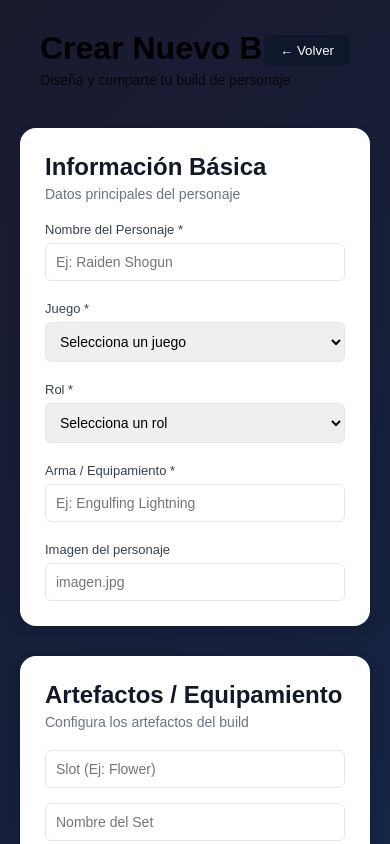
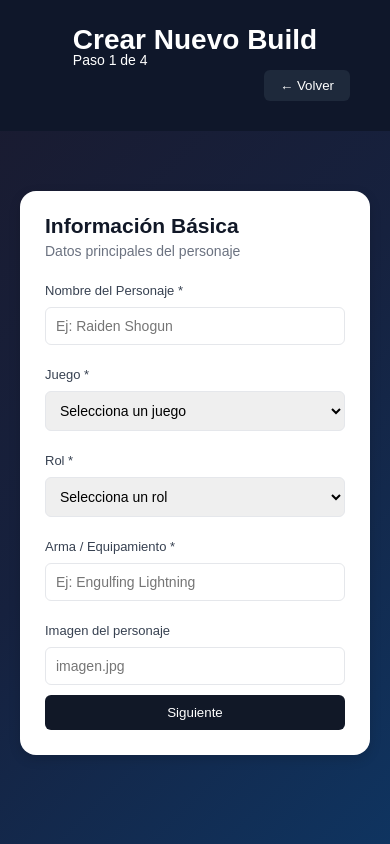
Before and after one commit to marcomorales-web/web-octavo-AdolfoCruz, an Angular app: page /creacion-build in a window 390 px wide. Shown: the top 844 px of the page. Built offline with nearby package versions, Linux system fonts and the light colour scheme.

Commit message:
Actualizacion-Nueva

```diff
--- a/angular.json
+++ b/angular.json
@@ -28,6 +28,7 @@
               }
             ],
             "styles": [
+              "src/material-theme.scss",
               "src/styles.css"
             ],
             "server": "src/main.server.ts",
--- a/package.json
+++ b/package.json
@@ -24,10 +24,12 @@
   "private": true,
   "packageManager": "npm@10.9.3",
   "dependencies": {
+    "@angular/cdk": "~21.1.5",
     "@angular/common": "^21.1.0",
     "@angular/compiler": "^21.1.0",
     "@angular/core": "^21.1.0",
     "@angular/forms": "^21.1.0",
+    "@angular/material": "~21.1.5",
     "@angular/platform-browser": "^21.1.0",
     "@angular/platform-server": "^21.1.0",
     "@angular/router": "^21.1.0",
@@ -41,6 +43,7 @@
     "@angular/build": "^21.1.2",
     "@angular/cli": "^21.1.2",
     "@angular/compiler-cli": "^21.1.0",
+    "@angular/material": "^21.1.5",
     "@types/express": "^5.0.1",
     "@types/node": "^20.17.19",
     "jsdom": "^27.1.0",
--- a/src/app/creacion-build/creacion-build.css
+++ b/src/app/creacion-build/creacion-build.css
@@ -6,50 +6,51 @@
 }
 
 /* header */
+
 .page-header {
-  padding: 30px 40px 20px 40px;
-  position: relative;
+  padding: 30px 40px;
+  background-color: #0f172a;
+  color: white;
+
+  display: flex;
+  justify-content: space-between;
+  align-items: flex-start;
 }
 
-.page-header h1 {
-  font-size: 32px;
-  margin-bottom: 5px;
-}
-
-.page-header p {
-  opacity: 0.8;
-  font-size: 14px;
+.header-left {
+  display: flex;
+  flex-direction: column;
 }
 
 .btn-back {
-  position: absolute;
-  right: 40px;
-  top: 35px;
-  background-color: #0f172a;
+  background-color: #1e293b;
   color: white;
   border: none;
   padding: 8px 16px;
   border-radius: 6px;
   cursor: pointer;
+  transition: 0.2s ease;
 }
 
 .btn-back:hover {
-  background-color: #1e293b;
+  background-color: #334155;
 }
 
-/* contenedor */
 .container {
   padding: 30px 40px;
 }
 
-/* cards */
+/* card */
+
 .card {
   background: #ffffff;
   color: #111827;
   border-radius: 16px;
   padding: 25px;
-  margin-bottom: 30px;
+  max-width: 650px;
+  margin: 40px auto;
   box-shadow: 0 4px 12px rgba(0, 0, 0, 0.15);
+  animation: fadeIn 0.3s ease;
 }
 
 .card h2 {
@@ -63,6 +64,7 @@
 }
 
 /* grid */
+
 .grid-2 {
   display: grid;
   grid-template-columns: repeat(2, 1fr);
@@ -70,7 +72,8 @@
   margin-bottom: 20px;
 }
 
-/* inputs */
+/* Inputs */
+
 .card label {
   display: block;
   font-size: 13px;
@@ -93,6 +96,7 @@
 }
 
 /* Artefactos */
+
 .artifact-item {
   display: flex;
   gap: 15px;
@@ -104,6 +108,7 @@
 }
 
 /* stats */
+
 .stat-item {
   display: flex;
   gap: 15px;
@@ -115,11 +120,14 @@
 }
 
 /* botones */
+
 .btn-outline {
   border: 1px solid #111827;
   padding: 8px 16px;
   border-radius: 6px;
   cursor: pointer;
+  background: transparent;
+  transition: 0.2s ease;
 }
 
 .btn-outline:hover {
@@ -133,13 +141,15 @@
   padding: 10px 18px;
   border-radius: 6px;
   cursor: pointer;
+  transition: 0.2s ease;
 }
 
 .btn-primary:hover {
   background-color: #1f2937;
 }
 
-/* botones finales */
+/* boton final */
+
 .form-actions {
   display: flex;
   justify-content: flex-end;
@@ -147,7 +157,8 @@
   margin-top: 10px;
 }
 
-/* responsividad */
+/* Para hacerlo responsivo */
+
 @media (max-width: 1024px) {
   .grid-2 {
     grid-template-columns: 1fr;
@@ -155,6 +166,16 @@
 }
 
 @media (max-width: 768px) {
+
+  .page-header {
+    flex-direction: column;
+    align-items: center;
+  }
+
+  .btn-back {
+    align-self: flex-end;
+  }
+
   .container {
     padding: 20px;
   }
--- a/src/app/creacion-build/creacion-build.html
+++ b/src/app/creacion-build/creacion-build.html
@@ -1,19 +1,18 @@
 <div class="create-build-page">
   <!-- HEADER -->
   <header class="page-header">
+    <div class="header-left">
+      <h1>Crear Nuevo Build</h1>
+      <p>Paso {{ currentStep }} de 4</p>
+    </div>
+
     <button class="btn-back">← Volver</button>
-
-    <div class="header-content">
-      <h1>Crear Nuevo Build</h1>
-      <p>Diseña y comparte tu build de personaje</p>
-    </div>
   </header>
 
-  <!-- FORM -->
   <div class="container">
     <form>
-      <!-- INFORMACIÓN BÁSICA -->
-      <section class="card">
+      <!-- PASO 1 -->
+      <section class="card" *ngIf="currentStep === 1" @fadeSlide>
         <h2>Información Básica</h2>
         <p>Datos principales del personaje</p>
 
@@ -55,10 +54,14 @@
           <label>Imagen del personaje</label>
           <input type="text" placeholder="imagen.jpg" />
         </div>
+
+        <div class="form-actions">
+          <button type="button" class="btn-primary" (click)="nextStep()">Siguiente</button>
+        </div>
       </section>
 
-      <!-- ARTEFACTOS -->
-      <section class="card">
+      <!-- PASO 2 -->
+      <section class="card" *ngIf="currentStep === 2" @fadeSlide>
         <h2>Artefactos / Equipamiento</h2>
         <p>Configura los artefactos del build</p>
 
@@ -69,10 +72,16 @@
         </div>
 
         <button type="button" class="btn-outline">+ Agregar Artefacto</button>
+
+        <div class="form-actions">
+          <button type="button" class="btn-outline" (click)="prevStep()">Atrás</button>
+
+          <button type="button" class="btn-primary" (click)="nextStep()">Siguiente</button>
+        </div>
       </section>
 
-      <!-- STATS -->
-      <section class="card">
+      <!-- PASO 3 -->
+      <section class="card" *ngIf="currentStep === 3" @fadeSlide>
         <h2>Estadísticas</h2>
         <p>Stats recomendadas para este build</p>
 
@@ -82,22 +91,29 @@
         </div>
 
         <button type="button" class="btn-outline">+ Agregar Stat</button>
+
+        <div class="form-actions">
+          <button type="button" class="btn-outline" (click)="prevStep()">Atrás</button>
+
+          <button type="button" class="btn-primary" (click)="nextStep()">Siguiente</button>
+        </div>
       </section>
 
-      <!-- NOTAS -->
-      <section class="card">
+      <!-- PASO 4 -->
+      <section class="card" *ngIf="currentStep === 4" @fadeSlide>
         <h2>Notas y Consejos</h2>
+
         <textarea
           rows="6"
           placeholder="Escribe consejos, prioridades de stats, rotaciones..."
         ></textarea>
+
+        <div class="form-actions">
+          <button type="button" class="btn-outline" (click)="prevStep()">Atrás</button>
+
+          <button type="submit" class="btn-primary">Crear Build</button>
+        </div>
       </section>
-
-      <!-- BOTONES -->
-      <div class="form-actions">
-        <button type="button" class="btn-outline">Cancelar</button>
-        <button type="submit" class="btn-primary">Crear Build</button>
-      </div>
     </form>
   </div>
 </div>
--- a/src/app/creacion-build/creacion-build.ts
+++ b/src/app/creacion-build/creacion-build.ts
@@ -1,11 +1,40 @@
 import { Component } from '@angular/core';
+import { CommonModule } from '@angular/common';
+import { trigger, transition, style, animate } from '@angular/animations';
 
 @Component({
   selector: 'app-creacion-build',
-  imports: [],
+  standalone: true,
+  imports: [CommonModule],
   templateUrl: './creacion-build.html',
-  styleUrl: './creacion-build.css',
+  styleUrls: ['./creacion-build.css'],
+  animations: [
+    trigger('fadeSlide', [
+      transition(':enter', [
+        style({
+          opacity: 0,
+          transform: 'translateY(30px)'
+        }),
+        animate('600ms ease-out', style({
+          opacity: 1,
+          transform: 'translateY(0)'
+        }))
+      ])
+    ])
+  ]
 })
 export class CreacionBuild {
+  currentStep = 1;
 
+  nextStep() {
+    if (this.currentStep < 4) {
+      this.currentStep++;
+    }
+  }
+
+  prevStep() {
+    if (this.currentStep > 1) {
+      this.currentStep--;
+    }
+  }
 }
--- a/src/app/login/login.css
+++ b/src/app/login/login.css
@@ -25,8 +25,8 @@
 
 /* logo circular */
 .logo img {
-  width: 260px;
-  height: 260px;
+  width: 160px;
+  height: 160px;
   border-radius: 50%;
   object-fit: cover;
 
--- a/src/app/paguina-principal/paguina-principal.css
+++ b/src/app/paguina-principal/paguina-principal.css
@@ -27,6 +27,7 @@
 /* header */
 header {
   padding: 30px 40px 20px 40px;
+  background-color: #0f172a;
   color: white;
 }
 
--- a/src/index.html
+++ b/src/index.html
@@ -6,6 +6,10 @@
   <base href="/">
   <meta name="viewport" content="width=device-width, initial-scale=1">
   <link rel="icon" type="image/x-icon" href="favicon.ico">
+  <link rel="preconnect" href="https://fonts.googleapis.com">
+  <link rel="preconnect" href="https://fonts.gstatic.com" crossorigin>
+  <link href="https://fonts.googleapis.com/css2?family=Roboto:wght@300;400;500&display=swap" rel="stylesheet">
+  <link href="https://fonts.googleapis.com/icon?family=Material+Icons" rel="stylesheet">
 </head>
 <body>
   <app-root></app-root>
--- /dev/null
+++ b/src/material-theme.scss
@@ -0,0 +1,37 @@
+
+// Include theming for Angular Material with `mat.theme()`.
+// This Sass mixin will define CSS variables that are used for styling Angular Material
+// components according to the Material 3 design spec.
+// Learn more about theming and how to use it for your application's
+// custom components at https://material.angular.dev/guide/theming
+@use '@angular/material' as mat;
+
+html {
+  height: 100%;
+  @include mat.theme((
+    color: (
+      primary: mat.$cyan-palette,
+      tertiary: mat.$orange-palette,
+    ),
+    typography: Roboto,
+    density: 0,
+  ));
+}
+
+body {
+  // Default the application to a light color theme. This can be changed to
+  // `dark` to enable the dark color theme, or to `light dark` to defer to the
+  // user's system settings.
+  color-scheme: light;
+
+  // Set a default background, font and text colors for the application using
+  // Angular Material's system-level CSS variables. Learn more about these
+  // variables at https://material.angular.dev/guide/system-variables
+  background-color: var(--mat-sys-surface);
+  color: var(--mat-sys-on-surface);
+  font: var(--mat-sys-body-medium);
+
+  // Reset the user agent margin.
+  margin: 0;
+  height: 100%;
+}
```
Also changed, not shown: 1 other file (tests, documents, lock files or other folders).
